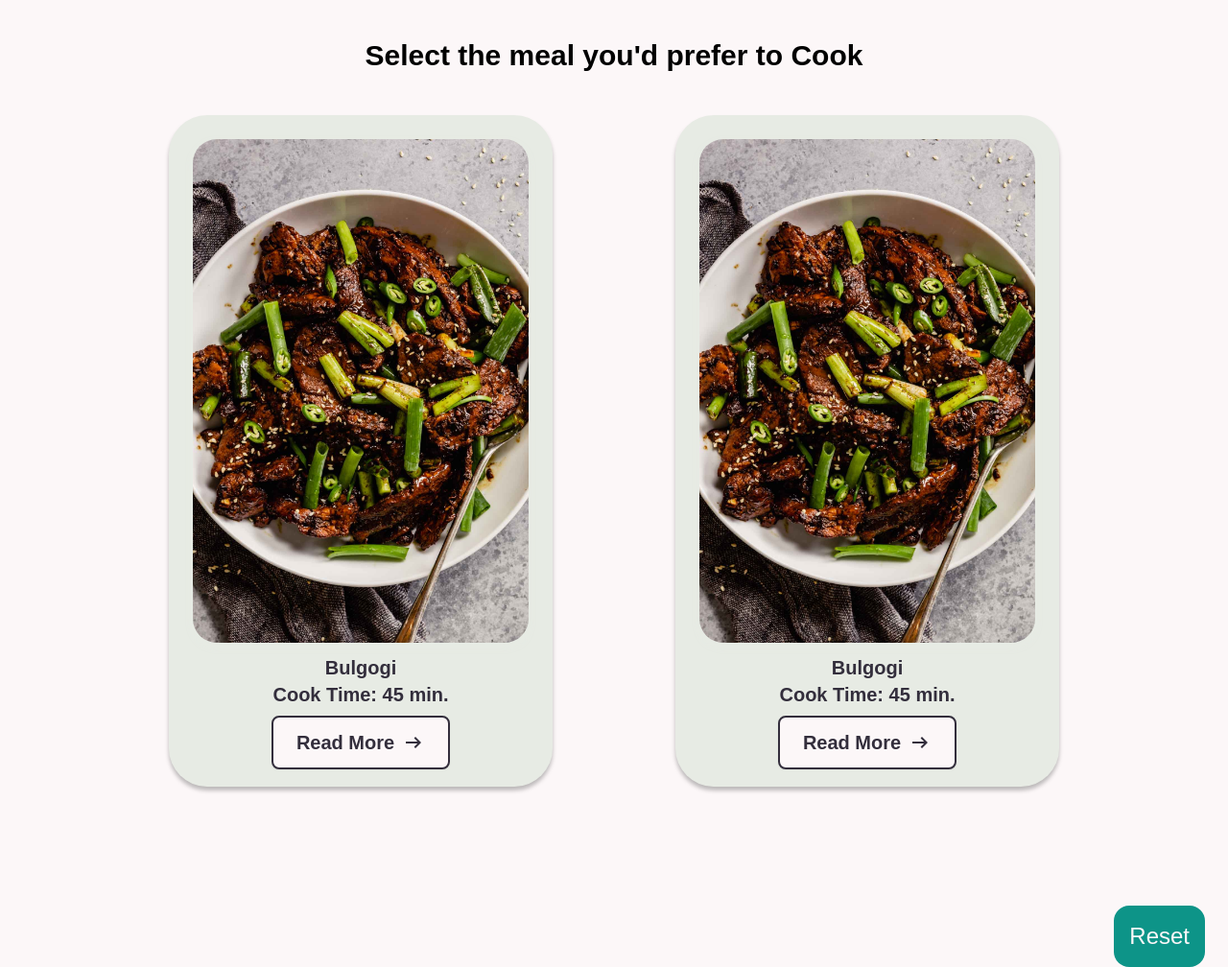
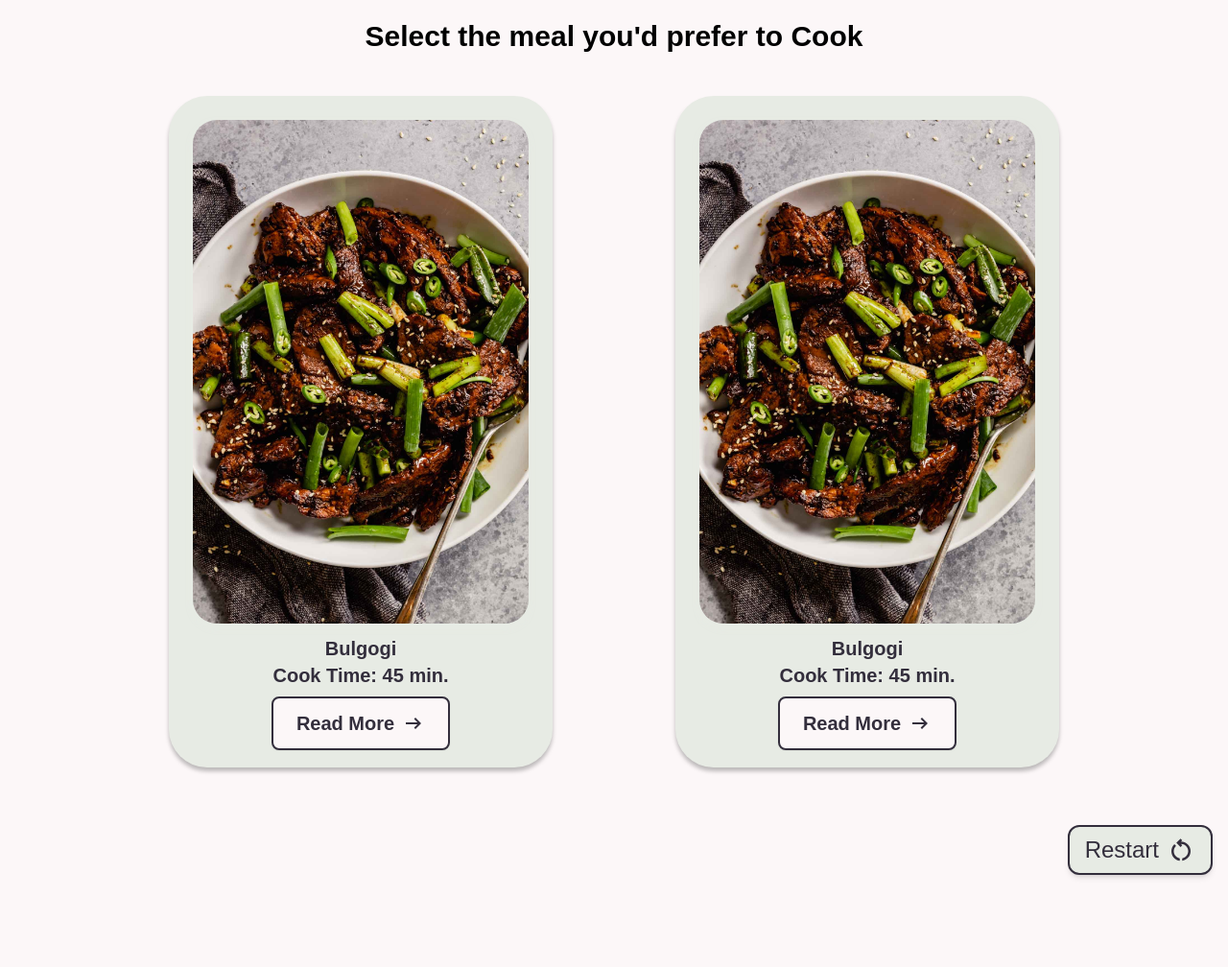
Before and after one commit to mibriggs/food-wars, a SvelteKit app: page /foodwars in a window 1280 px wide. Shown: the whole page at 96% size. After the commit the page ends 928 px from the top, so only its background shows below. Built offline with nearby package versions, Linux system fonts and the light colour scheme; a web font is replaced by a local one.

Commit message:
changed restart button

```diff
--- a/src/lib/components/food-card.svelte
+++ b/src/lib/components/food-card.svelte
@@ -2,14 +2,14 @@
 	import { createEventDispatcher } from 'svelte';
 	import bulgogi from '../assets/bulgogi.jpeg';
 	import SeeMoreButton from './see-more-button.svelte';
-	export let isSelected: boolean;
+
+	export let isSelected: boolean = false;
 	let isFlipped: boolean = false;
 	const dispatch = createEventDispatcher();
 
 	const handleCardFlip = () => {
 		isFlipped = !isFlipped;
 	};
-
 	const handleCardClicked = () => {
 		dispatch('cardClicked');
 	};
--- a/src/lib/components/see-more-button.svelte
+++ b/src/lib/components/see-more-button.svelte
@@ -1,5 +1,5 @@
 <script lang="ts">
-	import rightArrow from '../assets/arrow_right_alt.svg';
+	import rightArrow from '../assets/arrow_right.svg';
 </script>
 
 <button on:click|stopPropagation>
--- a/src/routes/foodwars/+page.svelte
+++ b/src/routes/foodwars/+page.svelte
@@ -1,5 +1,6 @@
 <script lang="ts">
 	import FoodCard from '../../lib/components/food-card.svelte';
+	import restartIcon from '../../lib/assets/restart.svg';
 
 	const createRandomString = () => {
 		return (Math.random() + 1).toString(36).substring(7);
@@ -40,7 +41,7 @@
 </script>
 
 <div class="flex h-full flex-col items-center gap-11 font-sawarabi">
-	<h1 class="pt-10 text-3xl font-bold">Select the meal you'd prefer to Cook</h1>
+	<h1 class="pt-5 text-3xl font-bold">Select the meal you'd prefer to Cook</h1>
 	<!-- <div class="flex h-full flex-col items-center justify-center text-3xl">
 		{#if next_idx < currArr.length}
 			{currArr[selected_idx]} vs {currArr[next_idx]}
@@ -76,7 +77,20 @@
 		<FoodCard isSelected={isRightSelected} on:cardClicked={() => handleSelection(true)} />
 	</div>
 
-	<button class="mr-6 mt-20 w-fit self-end rounded-2xl bg-teal-600 p-4 text-2xl text-snow">
-		<a href="/">Reset</a>
-	</button>
+	<!--
+		We Want a button Here basically it should be hidden by default
+		and once a dish has been it should be shown and say something like?
+		Continue With {dishName} >
+	-->
+
+	<a
+		href="/"
+		class="m-4 self-end rounded-xl border-2 border-raisin bg-alabaster px-4 py-2 text-2xl shadow-md"
+	>
+		<div class="flex items-center justify-center gap-2 text-raisin">
+			<div>Restart</div>
+			<img src={restartIcon} alt="restart" />
+		</div>
+	</a>
+	<!-- </button> -->
 </div>
```
Also changed, not shown: src/lib/assets/arrow_right.svg (renamed from src/lib/assets/arrow_right_alt.svg), src/lib/assets/restart.svg (added).
